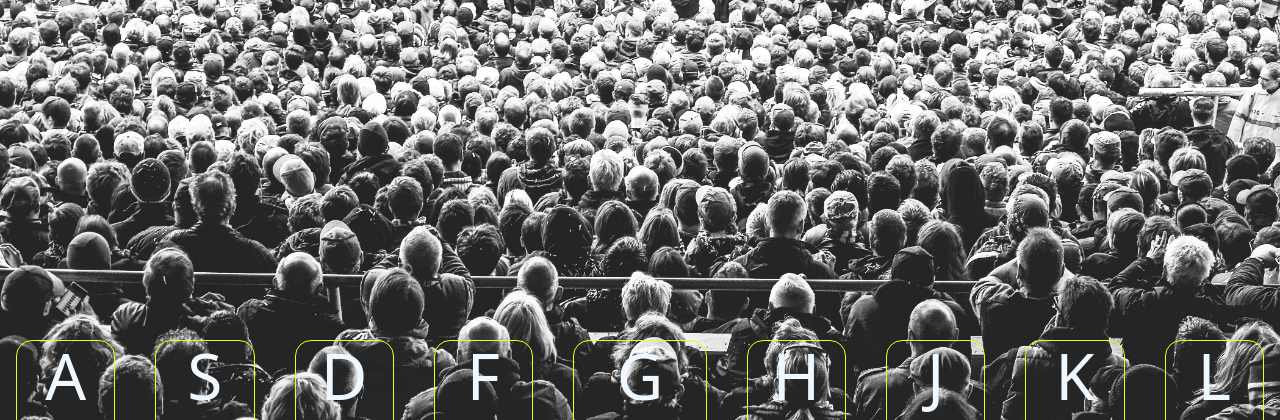
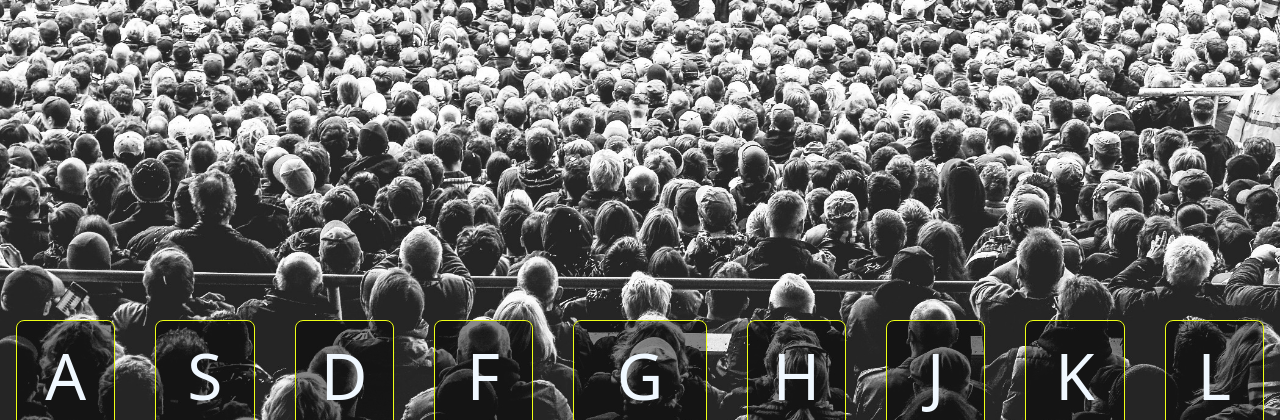
Before and after one commit to iamsurajitsi-droid/My-30-web-pages, a website: page pages/dayOne/index.html in a window 1280 px wide. Shown: the top 420 px of the page. Drawn offline with Linux system fonts and the light colour scheme.

Commit message:
fixing err

```diff
--- a/pages/dayOne/index.html
+++ b/pages/dayOne/index.html
@@ -6,6 +6,7 @@
     <meta name="viewport" content="width=device-width, initial-scale=1.0" />
     <title>Kick-It-Devs Drum</title>
     <link href="/src/output.css" rel="stylesheet" />
+    <link rel="stylesheet" href="/pages/dayOne/src/output.css" />
     <style>
       body {
         background-image: url(background.jpg);
```
Also changed, not shown: src/output.css.
